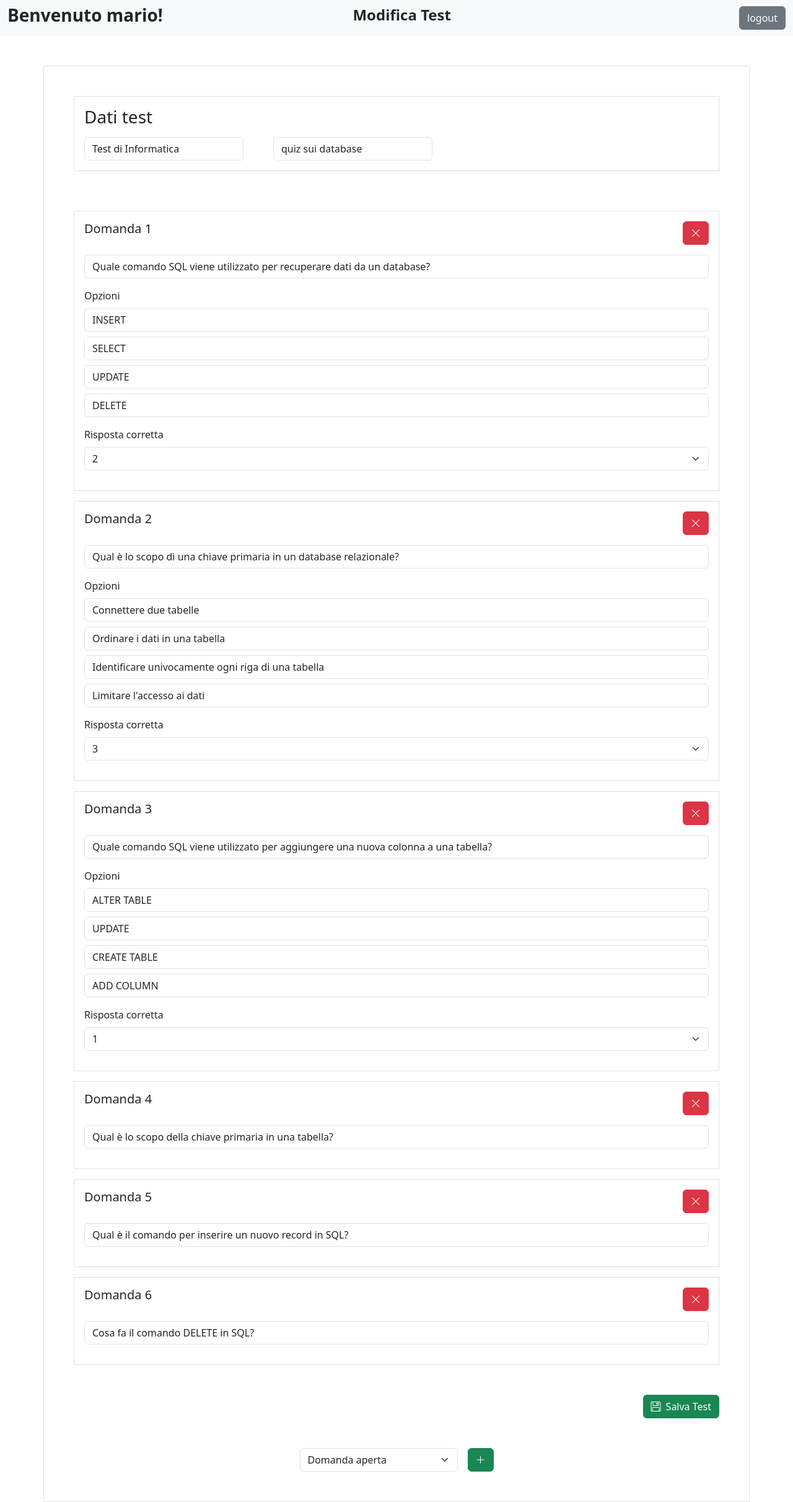
After one commit to AlamRoman/programmma_quiz, a PHP site: page /modificaTest.php?id_test=1 in a window 1280 px wide. The commit adds this page. Shown: the whole page at 62% size. Run offline with PHP 8.4, Linux system fonts and the light colour scheme; a user stored in the database is signed in; data comes from the database, SQL or seed files in the repository.

Commit message:
added modificaTest.php

```diff
--- a/docenti.php
+++ b/docenti.php
@@ -84,7 +84,7 @@
                         echo '</div>';
                         echo '<div class="my-auto d-flex gap-3">';
                         echo '<a href="#" class="btn btn-danger" onclick="return confirmDelete(' . $row['id'] . ')"><i class="bi bi-trash"></i></a>';
-                        echo '<button class="btn btn-secondary"><i class="bi bi-pencil-square"></i></button>';
+                        echo '<a class="btn btn-secondary" href="modificaTest.php?id_test='.$row["id"].'"><i class="bi bi-pencil-square"></i></a>';
                         echo '</div>';
                         echo '</li>';
                     }
--- /dev/null
+++ b/modificaTest.php
@@ -0,0 +1,263 @@
+<?php
+
+    session_start();
+
+    include "include/functions.ini";
+    include "include/db.php";
+
+    if (!isset($_SESSION["is_logged_in"]) || $_SESSION["is_logged_in"] == false) {
+        go_to("login_page.php");
+    }
+
+    if ($_SERVER['REQUEST_METHOD'] === 'GET' && isset($_GET["id_test"])){
+        $id_test = $_GET["id_test"];
+    }else{
+        go_to("docenti.php");
+        exit();
+    }
+
+    //prendi il test dal database
+    $sql = "SELECT * FROM test WHERE id = ?";
+    $stmt = $conn->prepare($sql);
+    $stmt->bind_param("i", $id_test);
+    $stmt->execute();
+    $result = $stmt->get_result();
+    $test = $result->fetch_assoc();
+
+    // prendi le domande dal database
+    $sql_questions = "SELECT * FROM domanda WHERE id_test = ?";
+    $stmt_questions = $conn->prepare($sql_questions);
+    $stmt_questions->bind_param("i", $id_test);
+    $stmt_questions->execute();
+    $result_questions = $stmt_questions->get_result();
+    $domande = $result_questions->fetch_all(MYSQLI_ASSOC);
+
+    // prendi le risposte delle domande multiple
+    $sql_options = "SELECT * FROM risposta WHERE id_domanda IN (SELECT id FROM domanda WHERE id_test = ?)";
+    $stmt_options = $conn->prepare($sql_options);
+    $stmt_options->bind_param("i", $id_test);
+    $stmt_options->execute();
+    $result_options = $stmt_options->get_result();
+    $opzioni = $result_options->fetch_all(MYSQLI_ASSOC);
+
+    $grouped_options = [];
+    foreach ($opzioni as $opzione) {
+        $grouped_options[$opzione['id_domanda']][] = $opzione;
+    }
+
+
+?>
+
+<!DOCTYPE html>
+<html lang="en">
+<head>
+    <meta charset="UTF-8">
+    <meta name="viewport" content="width=device-width, initial-scale=1.0">
+    <title>Modifica Test</title>
+
+    <link rel="stylesheet" href="https://cdn.jsdelivr.net/npm/bootstrap@4.3.1/dist/css/bootstrap.min.css" integrity="sha384-ggOyR0iXCbMQv3Xipma34MD+dH/1fQ784/j6cY/iJTQUOhcWr7x9JvoRxT2MZw1T" crossorigin="anonymous">
+    <link href="https://cdn.jsdelivr.net/npm/bootstrap@5.3.0-alpha1/dist/css/bootstrap.min.css" rel="stylesheet">
+    <link href="https://cdn.jsdelivr.net/npm/bootstrap-icons/font/bootstrap-icons.css" rel="stylesheet">
+
+</head>
+<body>
+
+    <nav class="navbar navbar-expand-lg navbar-light bg-light">
+        <div class="container-fluid d-flex justify-content-between">
+
+            <h3 class="fw-bold">Benvenuto <?php echo $_SESSION["username"]; ?>!</h3>
+
+            <h4 class="fw-bold text-center" style="transform: translateX(-50%);">Modifica Test</h4>
+
+            <form class="d-flex" method="POST" action="php/do_logout.php">
+                <input class="btn btn-secondary ms-auto" type="submit" id="logout" name="logout" value="logout">
+            </form>
+        </div>
+    </nav>
+
+    <div class="container mt-5 border p-5 d-flex flex-column gap-5">
+        <form action="modificaTest.php" method="POST" class="d-flex flex-column gap-5">
+
+            <div class="border p-3">
+                <h3>Dati test</h3>
+                <div class="d-flex gap-5 mt-3">
+                    <div>
+                        <input class="form-control" type="text" id="titolo" name="titolo" placeholder="Nome del test" required <?php echo 'value="'.$test["titolo"].'"';  ?>>
+                    </div>
+                    <div>
+                        <input class="form-control" type="text" id="descrizione" name="descrizione" placeholder="Descrizione" <?php echo 'value="'.$test["descrizione"].'"';  ?>>
+                    </div>
+                </div>
+            </div>
+
+
+            <div class="domande-container">
+                <?php foreach ($domande as $index => $domanda): ?>
+                    <div class="border p-3 mt-3">
+                        <input type="hidden" name="tipo[]" value="<?php echo $domanda['tipo']; ?>">
+                        <div class="form-group">
+                            <label for="domanda_<?php echo $index; ?>" class="d-flex justify-content-between">
+                                <h5>Domanda <?php echo $index + 1; ?></h5>
+                                <button type="button" class="btn btn-danger delete-question mb-2"><i class="bi bi-x-lg"></i></button>
+                            </label>
+                            <input type="text" class="form-control" name="<?php echo $domanda['tipo']; ?>[]" value="<?php echo htmlspecialchars($domanda['testo']); ?>" placeholder="Scrivi domanda">
+                        </div>
+
+                        <?php if ($domanda['tipo'] === 'multipla'): ?>
+                            <div class="form-group mt-2">
+                                <label>Opzioni</label>
+                                <?php foreach ($grouped_options[$domanda['id']] as $i => $opzione): ?>
+                                    <input type="text" class="form-control mb-2" name="opzioni[<?php echo $index; ?>][<?php echo $i; ?>]" value="<?php echo htmlspecialchars($opzione['testo']); ?>" placeholder="Opzione <?php echo $i + 1; ?>">
+                                <?php endforeach; ?>
+                            </div>
+                            <div class="form-group mt-2">
+                                <label for="risposta">Risposta corretta</label>
+                                <select class="form-select" name="rispostaCorretta[<?php echo $index; ?>]">
+                                    <?php foreach ($grouped_options[$domanda['id']] as $i => $opzione): ?>
+                                        <option value="<?php echo $i + 1; ?>" <?php echo $opzione['corretta'] ? 'selected' : ''; ?>>
+                                            <?php echo $i + 1; ?>
+                                        </option>
+                                    <?php endforeach; ?>
+                                </select>
+                            </div>
+                        <?php endif; ?>
+                    </div>
+                <?php endforeach; ?>
+            </div>
+
+            <div class="ms-auto">
+                <button class="btn btn-success my-auto" id="salva_test" name="salva_test"><i class="bi bi-floppy me-2"></i>Salva Test</button>
+            </div>
+
+        </form>
+
+        <div class="d-flex justify-content-center gap-3">
+            <select class="form-select" style="width: auto;" name="tipoNuovaDomanda" id="tipoNuovaDomanda">
+                <option value="aperta">Domanda aperta</option>
+                <option value="multipla">Domanda risposta multipla</option>
+            </select>
+            <button class="btn btn-success my-auto" id="aggiungi-domanda"><i class="bi bi-plus-lg"></i></button>
+        </div>
+    </div>
+
+    <script>
+
+        let nDom = 1;
+        let nMultipla = 0;
+
+        document.addEventListener('DOMContentLoaded', function () {
+            nDom = document.querySelectorAll('.domande-container .border').length + 1;
+            nMultipla = document.querySelectorAll('input[name="tipo[]"][value="multipla"]').length + 1;
+        });
+
+
+        document.getElementById('aggiungi-domanda').addEventListener('click', function (event) {
+            event.preventDefault(); // Prevent form submission or page reload
+
+            const questionContainer = document.createElement('div');
+            questionContainer.classList.add('border', 'p-3', 'mt-3');
+
+            const tipoDomanda = document.getElementById('tipoNuovaDomanda').value;
+
+            if (tipoDomanda === 'aperta') {
+                // domanda aperta
+                questionContainer.innerHTML = `
+                    <input type="hidden" name="tipo[]" value="aperta">
+                    <div class="form-group">
+                        <label for="aperta" class="d-flex justify-content-between">
+                            <h5>Domanda ${nDom}</h5>
+                            <button type="button" class="btn btn-danger delete-question mb-2"><i class="bi bi-x-lg"></i></button>
+                        </label>
+                        <input type="text" class="form-control" name="aperta[]" placeholder="Scrivi domanda">
+                    </div>
+                `;
+                nDom++;
+            } else if (tipoDomanda === 'multipla') {
+                // domanda a risposta multipla
+                questionContainer.innerHTML = `
+                    <input type="hidden" name="tipo[]" value="multipla">
+                    <div class="form-group">
+                        <label for="aperta" class="d-flex justify-content-between">
+                            <h5>Domanda ${nDom}</h5>
+                            <button type="button" class="btn btn-danger delete-question mb-2"><i class="bi bi-x-lg"></i></button>
+                        </label>
+                        <input type="text" class="form-control" name="multipla[]" placeholder="Inserisci domanda">
+                    </div>
+                    <div class="form-group mt-2">
+                        <label>Opzioni</label>
+                        <input type="text" class="form-control mb-2" name="opzioni[${nMultipla}][0]" placeholder="Opzione 1">
+                        <input type="text" class="form-control mb-2" name="opzioni[${nMultipla}][1]" placeholder="Opzione 2">
+                        <input type="text" class="form-control mb-2" name="opzioni[${nMultipla}][2]" placeholder="Opzione 3">
+                        <input type="text" class="form-control mb-2" name="opzioni[${nMultipla}][3]" placeholder="Opzione 4">
+                    </div>
+                    <div class="form-group mt-2">
+                        <label for="risposta">Risposta corretta</label>
+                        <select class="form-select" name="rispostaCorretta[]" id="risposta">
+                            <option value="1">1</option>
+                            <option value="2">2</option>
+                            <option value="3">3</option>
+                            <option value="4">4</option>
+                        </select>
+                    </div>
+                    `;
+                nDom++;
+                nMultipla++;
+            }
+
+            document.querySelector('.domande-container').appendChild(questionContainer);
+        });
+
+        document.querySelector('.domande-container').addEventListener('click', function (event) {
+            if (event.target.classList.contains('delete-question') || event.target.closest('.delete-question')) {
+                const questionElement = event.target.closest('.border');
+
+                if (questionElement.querySelector('input[name="tipo[]"][value="aperta"]')) {
+                    nDom--;
+                } else if (questionElement.querySelector('input[name="tipo[]"][value="multipla"]')) {
+                    nDom--;
+                    nMultipla--;
+                }
+
+                questionElement.remove();
+
+                updateQuestionLabelsAndOptions();
+            }
+        });
+
+        //aggiorna domande quando viene eliminato una domanda
+        function updateQuestionLabelsAndOptions() {
+            const questions = document.querySelectorAll('.domande-container .border');
+            let questionNumber = 1;
+            let multipleChoiceIndex = 0;
+
+            questions.forEach((question) => {
+                const label = question.querySelector('label');
+                if (label) {
+                    label.innerHTML = `<h5>Domanda ${questionNumber}<h5>`;
+                    questionNumber++;
+                }
+
+                if (question.querySelector('input[name="tipo[]"][value="multipla"]')) {
+                    const options = question.querySelectorAll('input[name^="opzioni"]');
+                    options.forEach((option, index) => {
+                        option.name = `opzioni[${multipleChoiceIndex}][${index}]`;
+                    });
+
+                    const correctAnswerSelect = question.querySelector('select[name^="rispostaCorretta"]');
+                    if (correctAnswerSelect) {
+                        correctAnswerSelect.name = `rispostaCorretta[${multipleChoiceIndex}]`;
+                    }
+
+                    multipleChoiceIndex++;
+                }
+            });
+        }
+
+    </script>
+
+    <script src="https://code.jquery.com/jquery-3.3.1.slim.min.js" integrity="sha384-q8i/X+965DzO0rT7abK41JStQIAqVgRVzpbzo5smXKp4YfRvH+8abtTE1Pi6jizo" crossorigin="anonymous"></script>
+    <script src="https://cdn.jsdelivr.net/npm/popper.js@1.14.7/dist/umd/popper.min.js" integrity="sha384-UO2eT0CpHqdSJQ6hJty5KVphtPhzWj9WO1clHTMGa3JDZwrnQq4sF86dIHNDz0W1" crossorigin="anonymous"></script>
+    <script src="https://cdn.jsdelivr.net/npm/bootstrap@4.3.1/dist/js/bootstrap.min.js" integrity="sha384-JjSmVgyd0p3pXB1rRibZUAYoIIy6OrQ6VrjIEaFf/nJGzIxFDsf4x0xIM+B07jRM" crossorigin="anonymous"></script>
+
+</body>
+</html>
```
